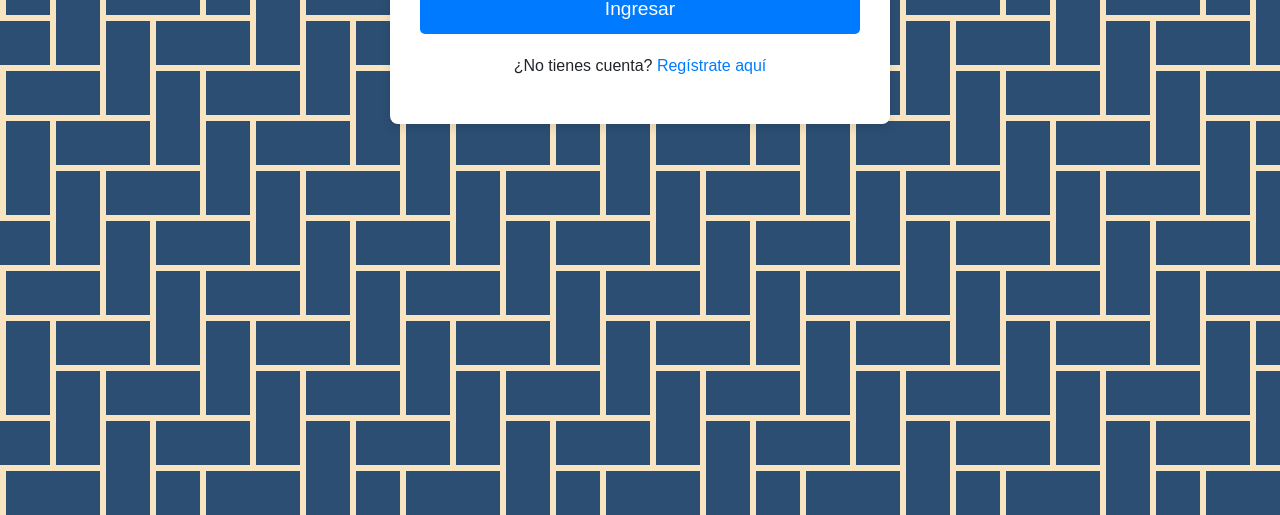
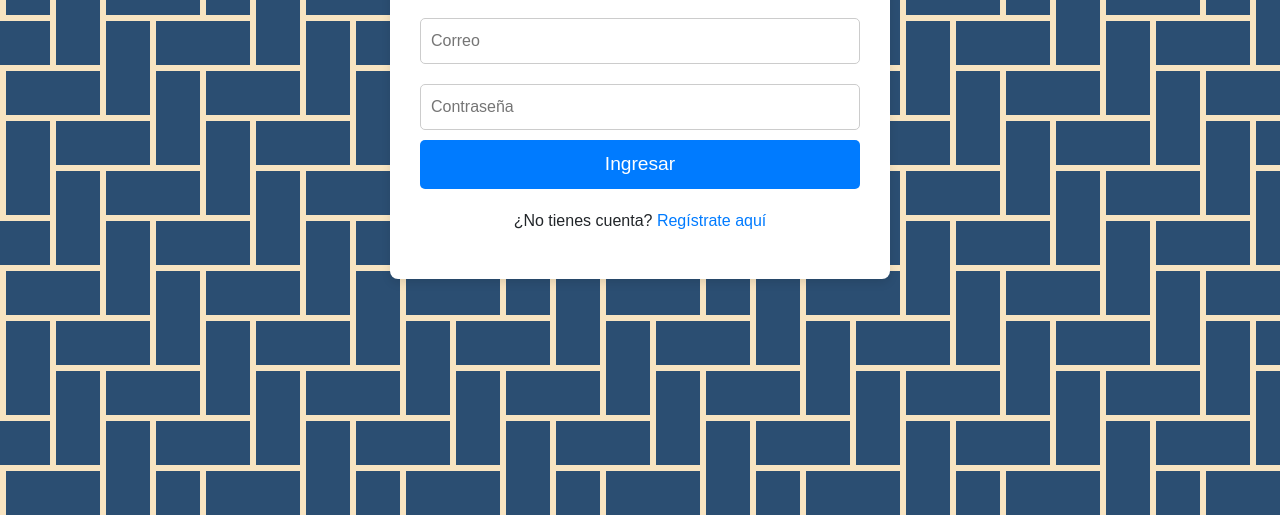
Before and after one commit to Cris1277/empleado-crud, a website: page index.html in a window 1280 px wide. Shown: the part 285-800 px from the top of the page. Drawn offline with nearby package versions, Linux system fonts and the light colour scheme.

Commit message:
Update index.html

```diff
--- a/index.html
+++ b/index.html
@@ -34,12 +34,14 @@
 
 
         .container {
+            width: 78%;
             background-color: #fff;
             border-radius: 8px;
             box-shadow: 0 4px 10px rgba(0, 0, 0, 0.1);
             padding: 30px;
             max-width: 500px;
             margin: 0 auto;
+            margin-top: 155px;
         }
 
         #form-title {
```
